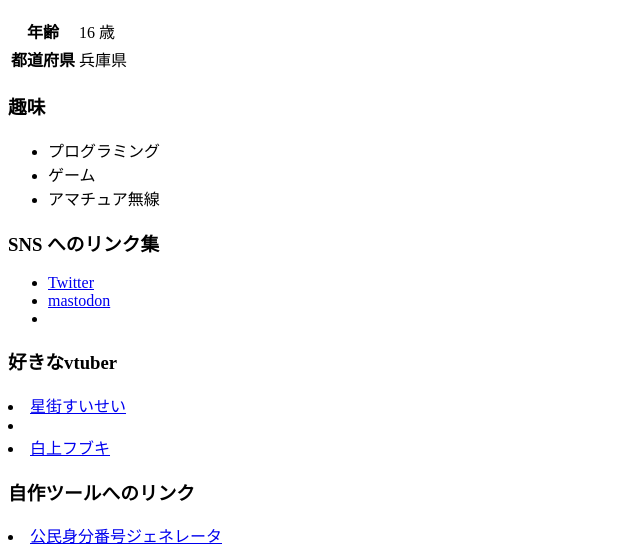
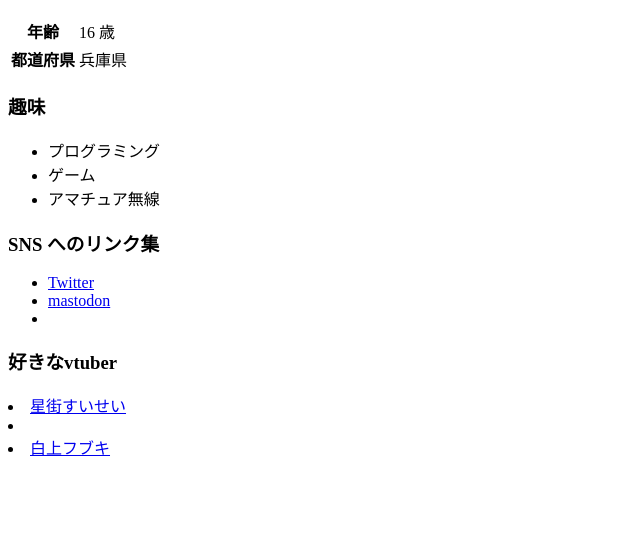
Before and after one commit to minerjirou/minerjirou.github.io, a plain HTML site: page index.html in a window 1280 px wide. Shown: the part 281-836 px from the top of the page, without its empty margins (0-640 px from the left). After the commit the page ends 800 px from the top, so only its background shows below. Drawn offline with Linux system fonts and the light colour scheme.

Commit message:
Update index.html

```diff
--- a/index.html
+++ b/index.html
@@ -40,8 +40,6 @@
     <h3>好きなvtuber</h3>
     <li><a href="https://www.youtube.com/channel/UC5CwaMl1eIgY8h02uZw7u8A">星街すいせい</a><li>
     <li><a href="https://www.youtube.com/channel/UCdn5BQ06XqgXoAxIhbqw5Rg">白上フブキ</a>
-    <h3>自作ツールへのリンク</h3>
-    <li><a href="China_Civilian_ID_Number_Generator.html">公民身分番号ジェネレータ</a>
 </body>
 
 </html>
```
